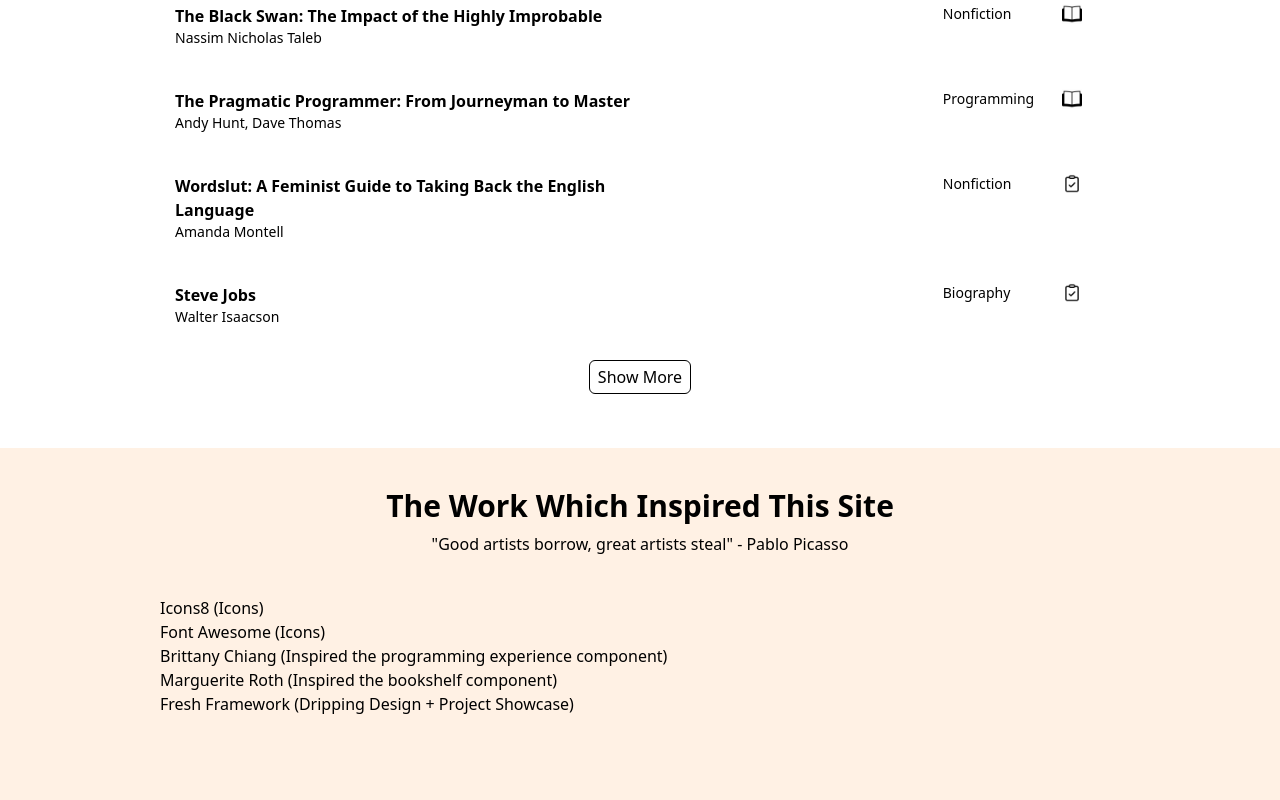
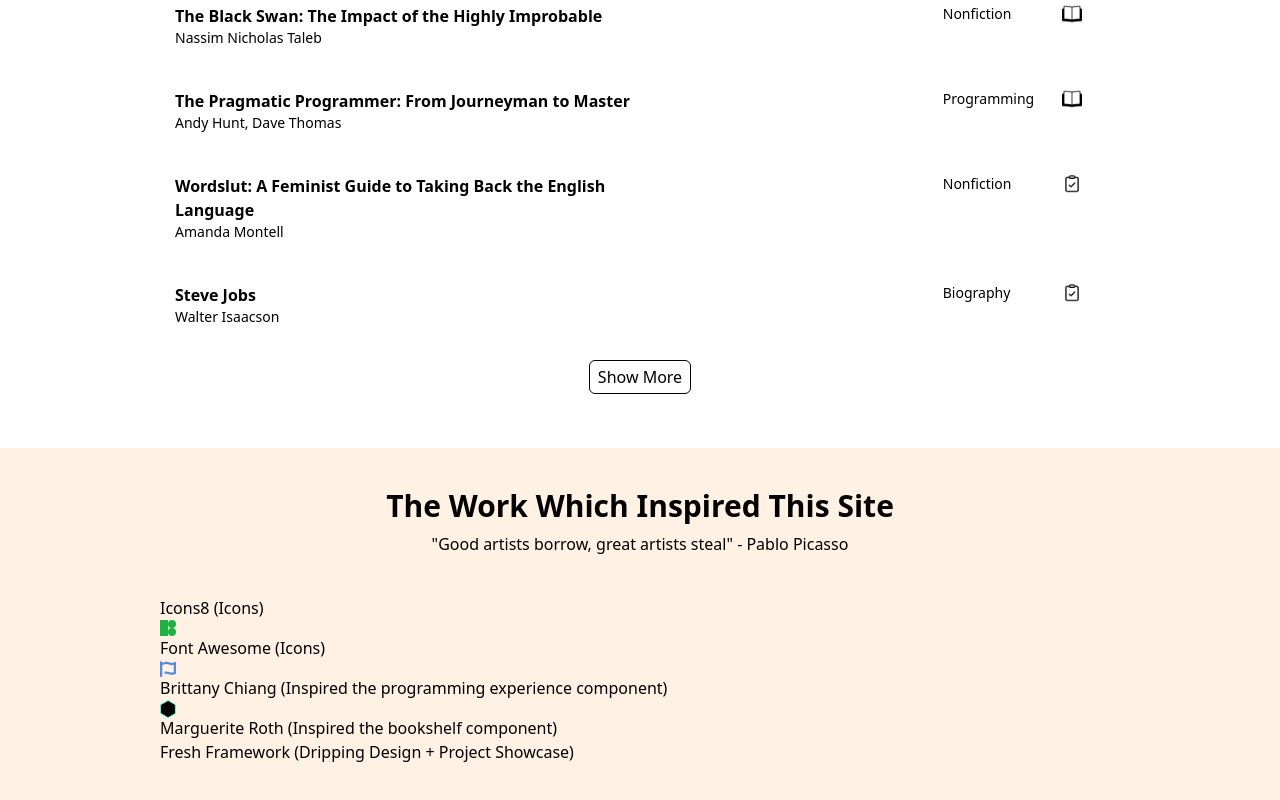
Before and after one commit to Hiccup246/jameswatt, a Next.js app: page / in a window 1280 px wide. Shown: the part 2305-3105 px from the top of the page. Before the commit the page ends 3061 px from the top, so only its background shows below. Built offline with nearby package versions, Linux system fonts and the light colour scheme.

Commit message:
Update credits icons

```diff
--- a/components/BrittanyChiangIcon.tsx
+++ b/components/BrittanyChiangIcon.tsx
@@ -1,13 +1,13 @@
-export default function GithubIcon() {
+export default function BrittanyChiangIcon() {
     return (
-        <svg id="logo" xmlns="http://www.w3.org/2000/svg" role="img" viewBox="0 0 84 96">
+        <svg id="logo" xmlns="http://www.w3.org/2000/svg" role="img" viewBox="0 0 84 96" className="text-[#64ffda]">
             <title>Logo</title>
-            <g transform="translate(-8.000000, -2.000000)">
-                <g transform="translate(11.000000, 5.000000)">
-                    <path d="M45.691667,45.15 C48.591667,46.1 50.691667,48.95 50.691667,52.2 C50.691667,57.95 46.691667,61 40.291667,61 L28.541667,61 L28.541667,30.3 L39.291667,30.3 C45.691667,30.3 49.691667,33.15 49.691667,38.65 C49.691667,41.95 47.941667,44.35 45.691667,45.15 Z M33.591667,43.2 L39.241667,43.2 C42.791667,43.2 44.691667,41.85 44.691667,38.95 C44.691667,36.05 42.791667,34.8 39.241667,34.8 L33.591667,34.8 L33.591667,43.2 Z M33.591667,47.5 L33.591667,56.5 L40.191667,56.5 C43.691667,56.5 45.591667,54.75 45.591667,52 C45.591667,49.2 43.691667,47.5 40.191667,47.5 L33.591667,47.5 Z" fill="currentColor"></path>
-                    <polygon id="Shape" stroke="currentColor" stroke-width="5" stroke-linecap="round" stroke-linejoin="round" points="39 0 0 22 0 67 39 90 78 68 78 23"></polygon>
+                <g transform="translate(-8.000000, -2.000000)">
+                    <g transform="translate(11.000000, 5.000000)">
+                        <path fill="currentColor" d="M45.691667,45.15 C48.591667,46.1 50.691667,48.95 50.691667,52.2 C50.691667,57.95 46.691667,61 40.291667,61 L28.541667,61 L28.541667,30.3 L39.291667,30.3 C45.691667,30.3 49.691667,33.15 49.691667,38.65 C49.691667,41.95 47.941667,44.35 45.691667,45.15 Z M33.591667,43.2 L39.241667,43.2 C42.791667,43.2 44.691667,41.85 44.691667,38.95 C44.691667,36.05 42.791667,34.8 39.241667,34.8 L33.591667,34.8 L33.591667,43.2 Z M33.591667,47.5 L33.591667,56.5 L40.191667,56.5 C43.691667,56.5 45.591667,54.75 45.591667,52 C45.591667,49.2 43.691667,47.5 40.191667,47.5 L33.591667,47.5 Z"></path>
+                        <polygon id="Shape" stroke="currentColor" stroke-width="5" stroke-linecap="round" stroke-linejoin="round" points="39 0 0 22 0 67 39 90 78 68 78 23"></polygon>
+                    </g>
                 </g>
-            </g>
         </svg>
     )
 }
--- a/components/CreditsSection.tsx
+++ b/components/CreditsSection.tsx
@@ -1,3 +1,6 @@
+import BrittanyChiangIcon from "./BrittanyChiangIcon";
+import FontAwesomeIcon from "./FontAwesomeIcon";
+import Icons8Icon from "./Icons8Icon";
 import SectionLayout from "./SectionLayout";
 
 export default function CreditsSection() {
@@ -15,18 +18,30 @@ export default function CreditsSection() {
                         <a className="hover:underline" href="https://icons8.com/" aria-label="Icons8 Homepage">
                             Icons8 (Icons)
                         </a>
+
+                        <div className="h-4 w-4">
+                            <Icons8Icon />
+                        </div>
                     </li>
 
                     <li>
                         <a className="hover:underline" href="https://fontawesome.com/" aria-label="Font Awesome Homepage">
                             Font Awesome (Icons)
                         </a>
+
+                        <div className="h-4 w-4">
+                            <FontAwesomeIcon />
+                        </div>
                     </li>
 
                     <li>
                         <a className="hover:underline" href="https://brittanychiang.com/" aria-label="Brittany Chiang Website">
                             Brittany Chiang (Inspired the programming experience component)
                         </a>
+
+                        <div className="h-4 w-4">
+                            <BrittanyChiangIcon />
+                        </div>
                     </li>
 
                     <li>
--- /dev/null
+++ b/components/FontAwesomeIcon.tsx
@@ -0,0 +1,7 @@
+export default function FontAwesomeIcon() {
+    return (
+        <svg xmlns="http://www.w3.org/2000/svg" viewBox="0 0 448 512" fill="#538dd7">
+            <path d="M448 48V384c-63.1 22.5-82.3 32-119.5 32c-62.8 0-86.6-32-149.3-32c-20.6 0-36.6 3.6-51.2 8.2v-64c14.6-4.6 30.6-8.2 51.2-8.2c62.7 0 86.5 32 149.3 32c20.4 0 35.6-3 55.5-9.3v-208c-19.9 6.3-35.1 9.3-55.5 9.3c-62.8 0-86.6-32-149.3-32c-50.8 0-74.9 20.6-115.2 28.7V448c0 17.7-14.3 32-32 32s-32-14.3-32-32V64C0 46.3 14.3 32 32 32s32 14.3 32 32V76.7c40.3-8 64.4-28.7 115.2-28.7c62.7 0 86.5 32 149.3 32c37.1 0 56.4-9.5 119.5-32z"/>
+        </svg>
+    )
+}
--- /dev/null
+++ b/components/Icons8Icon.tsx
@@ -0,0 +1,8 @@
+export default function Icons8Icon() {
+    return (
+        <svg viewBox="0 0 14 14" fill="#1fb141">
+            <path d="M7 0H0v14h7V0z"></path>
+            <path d="M10.5 7a3.5 3.5 0 1 0 0-7 3.5 3.5 0 0 0 0 7zm0 7a3.5 3.5 0 1 0 0-7 3.5 3.5 0 0 0 0 7z"></path>
+        </svg>
+    )
+}
```
